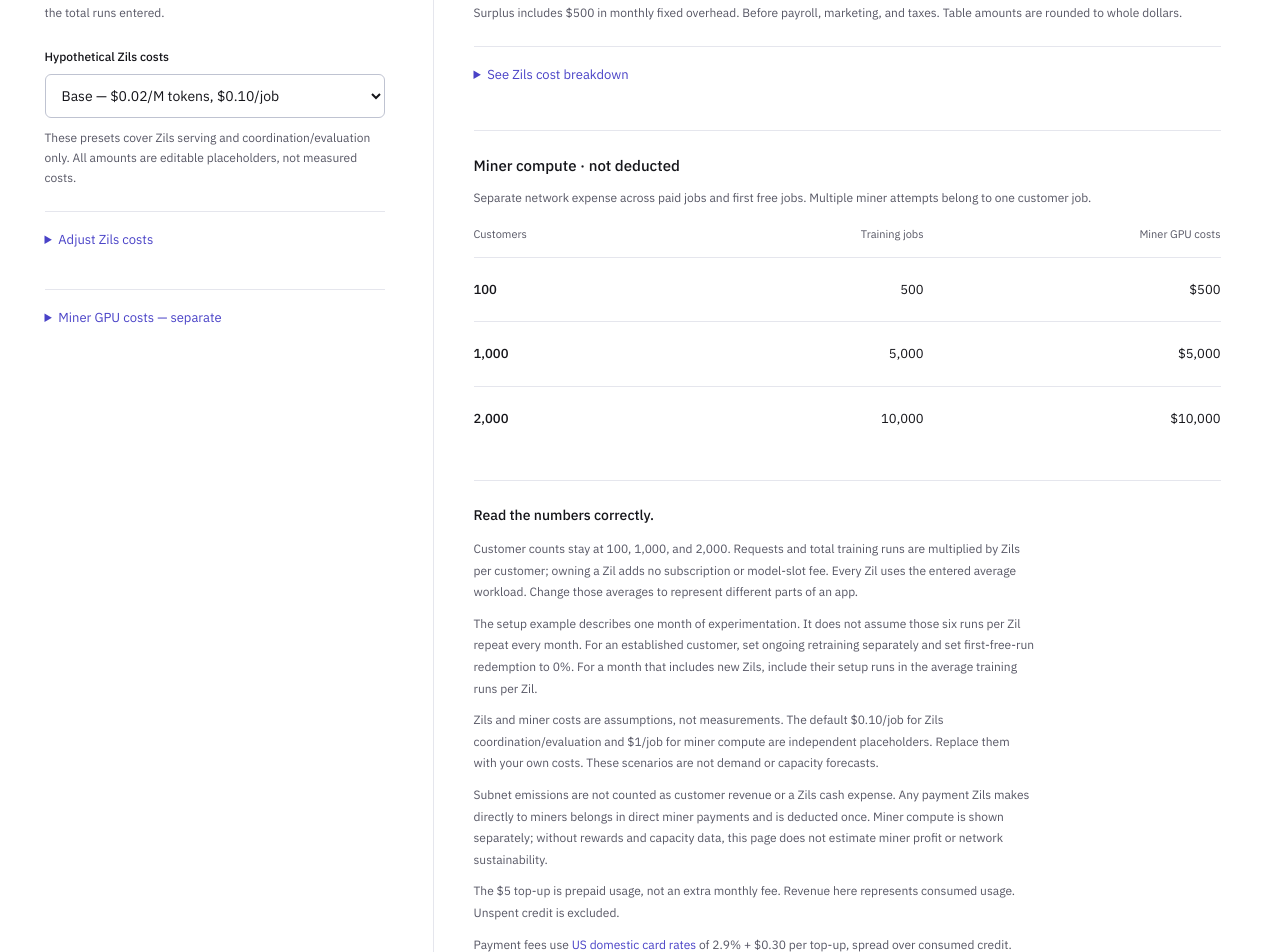
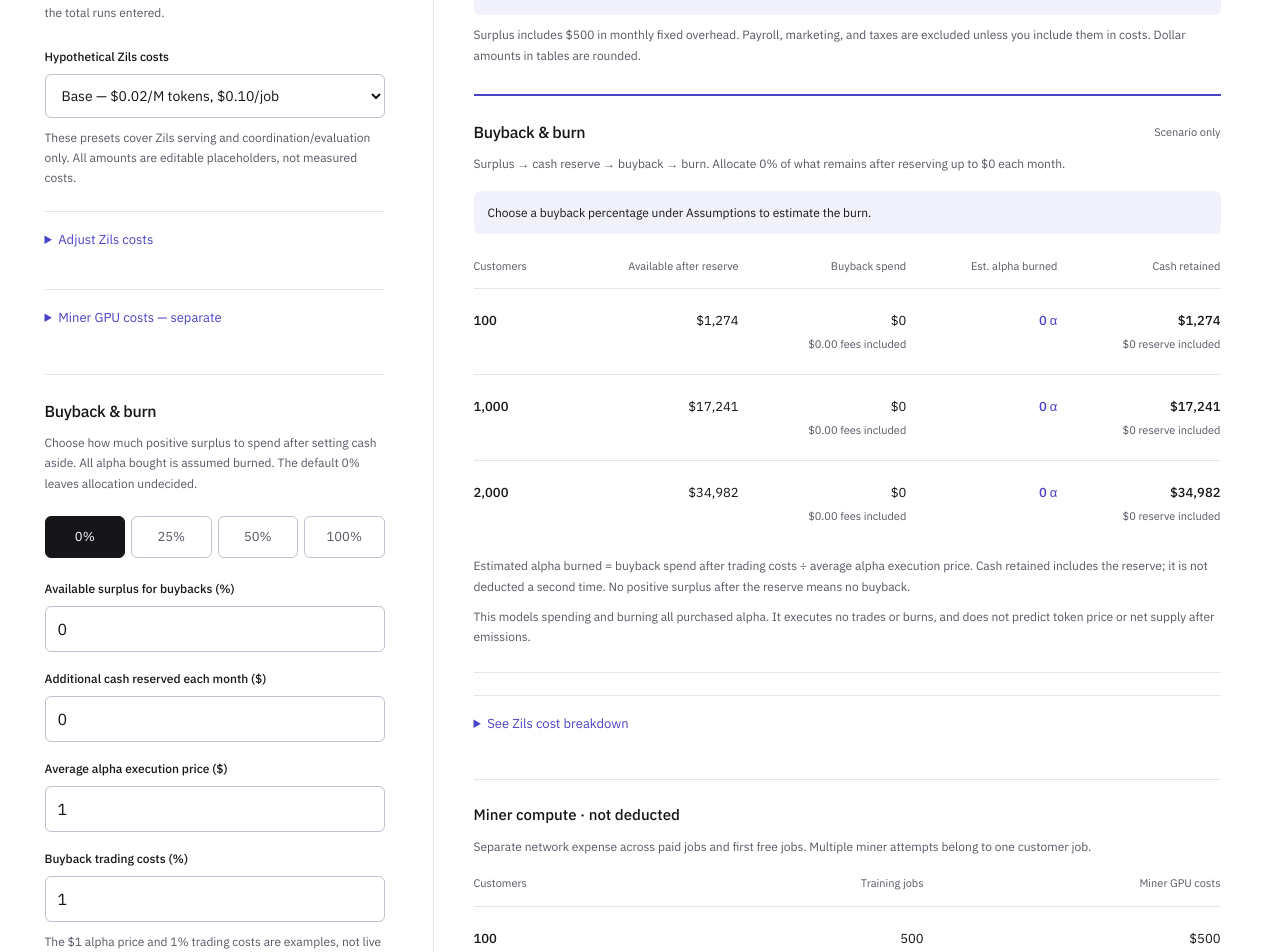
Before and after one commit to ooo-hq/zils-web, a Next.js app: page /pricing-lab in a window 1280 px wide. Shown: the part 1120-2072 px from the top of the page. Built offline with nearby package versions, Linux system fonts and the light colour scheme.

Commit message:
Add buyback modeling and brand trained comparisons as Zils

```diff
--- a/app/(home)/model/page.tsx
+++ b/app/(home)/model/page.tsx
@@ -13,7 +13,7 @@ import { benchmark, readComparison, percent, decimal, milliseconds, comparisonHe
 
 export const metadata: Metadata = {
   title: 'zils — decision model research',
-  description: 'ABCD-trained JevK5 reached 79.2% accuracy versus TypeSafe Jev’s 70.6% on the same 500 test conversations. Explore the comparison, confidence tradeoffs, and evidence.',
+  description: 'ABCD-trained Zils reached 79.2% accuracy versus TypeSafe Jev’s 70.6% on the same 500 test conversations. Explore the comparison, confidence tradeoffs, and evidence.',
   alternates: { canonical: 'https://zils.ai/model' },
 };
 
@@ -80,7 +80,7 @@ export default function ModelPage() {
           <h1 className="mt-5 max-w-[16ch] text-[clamp(2.7rem,6.5vw,4.8rem)] font-semibold leading-[0.98] tracking-[-0.06em]">Decision model research.</h1>
           <p className="mt-6 max-w-[58ch] text-lg leading-8 text-muted">Can training make a decision model better at a specific task? We compare results before and after training, alongside TypeSafe Jev and simple alternatives, then publish what improved and what did not.</p>
           <p className="mt-4 flex w-fit items-center gap-2 rounded-full bg-page/70 px-3 py-1 text-xs text-muted ring-1 ring-edge"><span className="size-1.5 shrink-0 rounded-full bg-[#FF6A00]" />Recorded experiments. Evidence and limitations published together.</p>
-          <a href="#jev-comparison" className="mt-8 inline-flex min-h-11 items-center rounded-md bg-action px-5 py-3 text-sm font-medium text-on-action hover:bg-action-hover">Compare trained JevK5 with TypeSafe Jev</a>
+          <a href="#jev-comparison" className="mt-8 inline-flex min-h-11 items-center rounded-md bg-action px-5 py-3 text-sm font-medium text-on-action hover:bg-action-hover">Compare trained Zils with TypeSafe Jev</a>
           <nav aria-label="Project resources" className="mt-4 grid gap-3 sm:grid-cols-3">
             {RESOURCES.map(r => (
               <a key={r.href} href={r.href} className={`group rounded-md border border-edge p-5 transition-colors hover:border-accent ${r.bg}`}>
--- a/app/(home)/page.tsx
+++ b/app/(home)/page.tsx
@@ -248,7 +248,7 @@ export default function HomePage() {
         <div className="grid gap-6 border-t border-edge pt-8 md:grid-cols-[1fr_1.4fr]">
           <h2 id="evidence" className="max-w-[19ch] text-2xl font-semibold leading-tight tracking-[-0.035em]">Latest results. Full research record.</h2>
           <div>
-            <p className="text-sm leading-7 text-muted">On {jevMetrics.n} held-out ABCD support conversations, trained JevK5 reached <strong className="font-semibold text-ink">{(jevTrained.accuracy * 100).toFixed(1)}% accuracy versus {(jevMetrics.accuracy * 100).toFixed(1)}% for TypeSafe Jev</strong>—{jevErrorReduction}% fewer mistakes. The full comparison includes every prediction, confidence tradeoffs, and the test method.</p>
+            <p className="text-sm leading-7 text-muted">On {jevMetrics.n} held-out ABCD support conversations, trained Zils reached <strong className="font-semibold text-ink">{(jevTrained.accuracy * 100).toFixed(1)}% accuracy versus {(jevMetrics.accuracy * 100).toFixed(1)}% for TypeSafe Jev</strong>—{jevErrorReduction}% fewer mistakes. The full comparison includes every prediction, confidence tradeoffs, and the test method.</p>
             <p className="mt-4 text-sm leading-7 text-muted">Earlier studies remain available. The flight adapter improved over its base model but trailed simple historical rates. The Kev 0.8B experiment tied the published baseline at {fez.n_correct} of {fez.n_attempted} correct answers, with worse probability estimates. Each study measures a different task.</p>
             <div className="mt-4 flex flex-wrap gap-x-6 gap-y-3 text-sm">
               <Link href="/model#jev-comparison" className="underline decoration-edge-strong underline-offset-4 hover:text-[var(--zils-accent)]">Read the latest Jev comparison</Link>
@@ -290,7 +290,7 @@ function ResearchStatus() {
       <div className="mx-auto flex max-w-6xl flex-wrap items-center justify-between gap-x-6 gap-y-1 px-6 py-2.5 sm:px-8">
         <span>Research preview</span>
         <Link href="/model#jev-comparison" className="hover:text-[var(--zils-accent)]">
-          Trained JevK5 vs TypeSafe Jev <span aria-hidden="true">↗</span>
+          Trained Zils vs TypeSafe Jev <span aria-hidden="true">↗</span>
         </Link>
       </div>
     </div>
--- a/app/(home)/pricing-lab/page.tsx
+++ b/app/(home)/pricing-lab/page.tsx
@@ -7,7 +7,7 @@ import s from './pricing-lab.module.css';
 
 export const metadata: Metadata = {
   title: 'Pricing lab — Zils',
-  description: 'Model multiple Zils per customer, per-Zil training and inference, and Zils operating costs separately from miner-funded compute.',
+  description: 'Model customer usage, Zils and miner costs, buyback spending, estimated alpha burned, and cash retained.',
   robots: { index: false, follow: false, noarchive: true, googleBot: { index: false, follow: false } },
 };
 
--- a/app/(home)/pricing-lab/pricing-lab.module.css
+++ b/app/(home)/pricing-lab/pricing-lab.module.css
@@ -31,6 +31,14 @@
 .minerCosts h3 { margin: 0; font-size: 15px; font-weight: 500; }
 .minerCosts .tableWrap { margin-top: 18px; }
 .minerCosts .table { min-width: 0; }
+.buybackInputs { margin-top: 28px; padding-top: 24px; border-top: 1px solid var(--zils-edge); }
+.buybackInputs h3, .buybackResults h3 { margin: 0; font-size: 16px; font-weight: 500; letter-spacing: -.02em; }
+.buybackResults { margin-top: 28px; padding: 24px 0; border-top: 2px solid var(--zils-accent); border-bottom: 1px solid var(--zils-edge); }
+.scenarioBadge { color: var(--zils-muted); font-size: 11px; }
+.buybackNotice { margin: 16px 0 0; padding: 12px 14px; border-radius: 6px; background: var(--zils-soft); font-size: 12px; line-height: 1.6; }
+.buybackResults .tableWrap { margin-top: 24px; }
+.buybackTable { min-width: 540px; }
+.burn { color: var(--zils-accent); font-weight: 500; }
 .unitSpend { display: flex; flex-direction: column; gap: 8px; padding: 32px 0 28px; }
 .unitSpend span { color: var(--zils-muted); font-size: 13px; }
 .unitSpend strong { font-size: clamp(42px, 5vw, 62px); line-height: 1.05; letter-spacing: -.06em; font-weight: 500; font-variant-numeric: tabular-nums; overflow-wrap: anywhere; }
--- a/app/(home)/pricing-lab/pricing-lab.tsx
+++ b/app/(home)/pricing-lab/pricing-lab.tsx
@@ -15,6 +15,7 @@ const count = (value: number) => new Intl.NumberFormat('en-US').format(value);
 const customerCounts = [100, 1_000, 2_000];
 const workloadFields: ModelField[] = ['zils', 'requests', 'tokens', 'runs', 'newCustomers'];
 const costFields: ModelField[] = ['inference', 'training', 'minerPayment', 'fixed', 'topup'];
+const buybackFields: ModelField[] = ['buybackPercent', 'cashReserve', 'alphaPrice', 'buybackFeePercent'];
 
 export function PricingLab() {
   const [inputs, setInputs] = useState<ModelInputs>(DEFAULT_MODEL_INPUTS);
@@ -80,6 +81,18 @@ export function PricingLab() {
           <div className={s.fields}>{field('minerCompute')}</div>
           <p className={s.hint}>Estimate total GPU expense across all miner attempts for one customer job. This is shown separately and never deducted from Zils revenue. It does not include miner rewards or establish miner profitability.</p>
         </details>
+        <section className={s.buybackInputs} aria-labelledby="buyback-inputs-heading">
+          <h3 id="buyback-inputs-heading">Buyback &amp; burn</h3>
+          <p className={s.hint}>Choose how much positive surplus to spend after setting cash aside. All alpha bought is assumed burned. The default 0% leaves allocation undecided.</p>
+          <div className={s.presets} role="group" aria-label="Buyback allocation examples">
+            {[0, 25, 50, 100].map(percent => <button key={percent} type="button"
+              aria-pressed={inputs.buybackPercent.trim() !== '' && Number(inputs.buybackPercent) === percent}
+              onClick={() => setInputs(previous => ({ ...previous, buybackPercent: String(percent) }))}>{percent}%</button>)}
+          </div>
+          <div className={s.fields}>{buybackFields.map(field)}</div>
+          <p className={s.hint}>The $1 alpha price and 1% trading costs are examples, not live quotes. Use the average price you expect to pay, including price impact. Trading costs cover conversion, swap, and network fees within the buyback budget.</p>
+          <p className={s.hint}>The monthly reserve stays with Zils and is held back once per scenario. Include payroll, marketing, and taxes in your costs or reserve before treating surplus as spendable.</p>
+        </section>
       </section>
 
       <section className={s.results} aria-labelledby="results-heading">
@@ -92,9 +105,9 @@ export function PricingLab() {
           <span>${BETA_PRICING.trainingRun} / extra run</span>
           <span>${BETA_PRICING.startingCredit} prepaid credit</span>
         </div>
-        <p className={s.costNotice}>Miners fund adapter training. Zils surplus deducts only the Zils costs entered here, payment fees, and fixed overhead.</p>
+        <p className={s.costNotice}>Miners fund adapter training. Zils surplus deducts the Zils costs entered here, payment fees, and fixed overhead. Buybacks are then allocated after the cash reserve.</p>
         {!results || !unit ? (
-          <p id="model-error" role="alert" className={s.error}>Enter a valid amount in each field. Zils, requests, and tokens must be whole numbers; top-ups start at ${BETA_PRICING.startingCredit} and the first-free-run share is 0–100%.</p>
+          <p id="model-error" role="alert" className={s.error}>Enter a valid amount in each field. Zils, requests, and tokens must be whole numbers; top-ups start at ${BETA_PRICING.startingCredit}, percentages are 0–100%, and alpha execution price must be greater than $0.</p>
         ) : (
           <div aria-live="polite" aria-atomic="true">
             <div className={s.unitSpend}>
@@ -109,7 +122,7 @@ export function PricingLab() {
             <div className={s.tableWrap} role="region" aria-label="Monthly scenario comparison" tabIndex={0}>
               <table className={s.table}>
                 <caption className="sr-only">Estimated monthly economics at 100, 1,000, and 2,000 paying customers</caption>
-                <thead><tr><th scope="col">Customers</th><th scope="col">Usage revenue</th><th scope="col">Zils variable costs</th><th scope="col">Payment fees</th><th scope="col">Zils surplus</th></tr></thead>
+                <thead><tr><th scope="col">Customers</th><th scope="col">Usage revenue</th><th scope="col">Zils variable costs</th><th scope="col">Payment fees</th><th scope="col">Surplus before buybacks</th></tr></thead>
                 <tbody>{results.map(row => (
                   <tr key={row.customers}>
                     <th scope="row">{count(row.customers)}<span className={s.rowNote}>{count(row.zils)} Zils</span></th>
@@ -128,7 +141,30 @@ export function PricingLab() {
                   ? 'No fixed overhead to recover at these assumptions.'
                   : <><strong>{count(unit.breakEvenCustomers)} paying customers</strong> to cover the modeled costs.</>}
             </p>
-            <p className={s.hint}>Surplus includes {usd(assumptions!.fixed)} in monthly fixed overhead. Before payroll, marketing, and taxes. Table amounts are rounded to whole dollars.</p>
+            <p className={s.hint}>Surplus includes {usd(assumptions!.fixed)} in monthly fixed overhead. Payroll, marketing, and taxes are excluded unless you include them in costs. Dollar amounts in tables are rounded.</p>
+            <section className={s.buybackResults} aria-labelledby="buyback-results-heading">
+              <div className={s.sectionHeading}>
+                <h3 id="buyback-results-heading">Buyback &amp; burn</h3>
+                <span className={s.scenarioBadge}>Scenario only</span>
+              </div>
+              <p className={s.hint}>Surplus → cash reserve → buyback → burn. Allocate {count(assumptions!.buybackPercent)}% of what remains after reserving up to {usd(assumptions!.cashReserve)} each month.</p>
+              {assumptions!.buybackPercent === 0 && <p className={s.buybackNotice}>Choose a buyback percentage under Assumptions to estimate the burn.</p>}
+              <div className={s.tableWrap} role="region" aria-label="Buyback and burn scenarios" tabIndex={0}>
+                <table className={`${s.table} ${s.buybackTable}`}>
+                  <caption className="sr-only">Monthly buyback spending, estimated alpha burned, and Zils cash retained</caption>
+                  <thead><tr><th scope="col">Customers</th><th scope="col">Available after reserve</th><th scope="col">Buyback spend</th><th scope="col">Est. alpha burned</th><th scope="col">Cash retained</th></tr></thead>
+                  <tbody>{results.map(row => <tr key={row.customers}>
+                    <th scope="row">{count(row.customers)}</th>
+                    <td>{usd(row.buybackAvailable)}</td>
+                    <td>{usd(row.buybackSpend)}<span className={s.rowNote}>{usd(row.buybackFees, 2)} fees included</span></td>
+                    <td className={s.burn}>{count(row.alphaBurned)} α</td>
+                    <td className={row.retainedCash < 0 ? s.loss : s.surplus}>{usd(row.retainedCash)}<span className={s.rowNote}>{usd(row.reserveHeld)} reserve included</span></td>
+                  </tr>)}</tbody>
+                </table>
+              </div>
+              <p className={s.hint}>Estimated alpha burned = buyback spend after trading costs ÷ average alpha execution price. Cash retained includes the reserve; it is not deducted a second time. No positive surplus after the reserve means no buyback.</p>
+              <p className={s.hint}>This models spending and burning all purchased alpha. It executes no trades or burns, and does not predict token price or net supply after emissions.</p>
+            </section>
             <details className={s.details}>
               <summary>See Zils cost breakdown</summary>
               <div className={s.tableWrap} role="region" aria-label="Zils variable cost breakdown" tabIndex={0}>
@@ -159,6 +195,7 @@ export function PricingLab() {
           <p>Zils and miner costs are assumptions, not measurements. The default $0.10/job for Zils coordination/evaluation and $1/job for miner compute are independent placeholders. Replace them with your own costs. These scenarios are not demand or capacity forecasts.</p>
           <p>Subnet emissions are not counted as customer revenue or a Zils cash expense. Any payment Zils makes directly to miners belongs in direct miner payments and is deducted once. Miner compute is shown separately; without rewards and capacity data, this page does not estimate miner profit or network sustainability.</p>
           <p>The ${BETA_PRICING.startingCredit} top-up is prepaid usage, not an extra monthly fee. Revenue here represents consumed usage. Unspent credit is excluded.</p>
+          <p>Buybacks use consumed-usage surplus, never unspent customer credit. Reserves are additional cash set aside for the modeled month, not a starting bank balance. Cash retained is a modeled monthly amount, not a treasury balance or a cash-flow forecast. Alpha price, trading costs, and allocation are editable assumptions, not a buyback commitment.</p>
           <p>Payment fees use <a href="https://stripe.com/pricing" target="_blank" rel="noreferrer">US domestic card rates</a> of 2.9% + $0.30 per top-up, spread over consumed credit. Cash timing and transaction rounding will differ. A first free run reduces billable runs, while all entered runs still incur the modeled Zils and miner costs.</p>
         </div>
       </section>
--- a/components/support-decision-examples.tsx
+++ b/components/support-decision-examples.tsx
@@ -37,7 +37,7 @@ export function SupportDecisionExamples() {
       <details className="mt-6 rounded-md bg-surface px-5 py-4 sm:px-6">
         <summary className="cursor-pointer text-sm font-medium marker:text-accent hover:text-accent">A mistake training introduced</summary>
         <p className="mt-4 max-w-[68ch] text-sm leading-7 text-muted">{regression.context_summary}</p>
-        <p className="mt-3 text-sm leading-7 text-muted">Before training, JevK5 chose <strong className="font-medium text-ink">{action(regression.unchanged.choice).toLowerCase()}</strong>, matching the recorded action. After training, it chose <strong className="font-medium text-ink">{action(regression.trained.choice).toLowerCase()}</strong>. This was one of the 21 new mistakes it introduced, alongside 128 corrected mistakes.</p>
+        <p className="mt-3 text-sm leading-7 text-muted">Before training, Zils chose <strong className="font-medium text-ink">{action(regression.unchanged.choice).toLowerCase()}</strong>, matching the recorded action. After training, it chose <strong className="font-medium text-ink">{action(regression.trained.choice).toLowerCase()}</strong>. This was one of the 21 new mistakes it introduced, alongside 128 corrected mistakes.</p>
       </details>
       <p className="mt-5 text-xs leading-6 text-muted">Examples selected to explain the decisions. The 79.2% result above includes all 500 test cases. This measures action selection, not tool execution or a complete customer conversation.</p>
       <a href="/model/abcd-002-examples.json" className="mt-4 inline-block text-sm underline decoration-edge-strong underline-offset-4 hover:text-accent hover:decoration-accent">Recorded example predictions (JSON)</a>
--- a/lib/jev-comparison.ts
+++ b/lib/jev-comparison.ts
@@ -10,7 +10,7 @@ export const jevSource = '/model/abcd-002-jev.json';
 export const jevMethod = '/model/abcd-002-jev.md';
 export const jevPredictions = '/model/abcd-002-jev-predictions.json';
 export const jevComparisons = [
-  { name: 'Shared JevK5', note: 'No ABCD-specific training', metrics: { ...record.test.metrics.shared_jevk5, count: record.test.metrics.shared_jevk5.n }, trained: false },
+  { name: 'Shared Zils', note: 'No ABCD-specific training', metrics: { ...record.test.metrics.shared_jevk5, count: record.test.metrics.shared_jevk5.n }, trained: false },
   { name: 'TypeSafe Jev 1.13', note: 'Hosted Jev 1.13.0 · Same inputs and choices', metrics: { ...jevMetrics, count: jevMetrics.n }, trained: false },
-  { name: 'Trained JevK5', note: 'Trained on 1,024 separate conversations', metrics: { ...jevTrained, count: jevTrained.n }, trained: true },
+  { name: 'Trained Zils', note: 'Trained on 1,024 separate conversations', metrics: { ...jevTrained, count: jevTrained.n }, trained: true },
 ] as const;
--- a/lib/pricing-model.ts
+++ b/lib/pricing-model.ts
@@ -12,6 +12,10 @@ export const MODEL_FIELDS = {
   fixed: { label: 'Zils fixed overhead per month ($)', min: 0, max: 10_000_000, step: 'any' },
   topup: { label: 'Average top-up ($)', min: BETA_PRICING.startingCredit, max: 100_000, step: 'any' },
   newCustomers: { label: 'Customers redeeming their first free run (%)', min: 0, max: 100, step: 'any' },
+  buybackPercent: { label: 'Available surplus for buybacks (%)', min: 0, max: 100, step: 'any' },
+  cashReserve: { label: 'Additional cash reserved each month ($)', min: 0, max: 10_000_000, step: 'any' },
+  alphaPrice: { label: 'Average alpha execution price ($)', min: 0.000000001, max: 1_000_000, step: 'any' },
+  buybackFeePercent: { label: 'Buyback trading costs (%)', min: 0, max: 100, step: 'any' },
 } as const;
 
 export type ModelField = keyof typeof MODEL_FIELDS;
@@ -42,6 +46,10 @@ export const DEFAULT_MODEL_INPUTS: ModelInputs = {
   fixed: '500',
   topup: '5',
   newCustomers: '0',
+  buybackPercent: '0',
+  cashReserve: '0',
+  alphaPrice: '1',
+  buybackFeePercent: '1',
 };
 
 export function parseModelInputs(inputs: ModelInputs): ModelAssumptions | null {
@@ -79,6 +87,14 @@ export function modelPricing(assumptions: ModelAssumptions, customers: number) {
   const revenue = customers * revenuePerCustomer;
   const delivery = customers * deliveryPerCustomer;
   const fees = customers * feesPerCustomer;
+  const surplus = revenue - delivery - fees - assumptions.fixed;
+  // A reserve is retained cash, not another expense. Buybacks cannot use losses
+  // or reserved funds; trading costs are included in the allocated spend.
+  const reserveHeld = Math.min(Math.max(0, surplus), assumptions.cashReserve);
+  const buybackAvailable = Math.max(0, surplus - reserveHeld);
+  const buybackSpend = buybackAvailable * assumptions.buybackPercent / 100;
+  const buybackFees = buybackSpend * assumptions.buybackFeePercent / 100;
+  const alphaPurchasedUsd = buybackSpend - buybackFees;
   return {
     customers, revenue, delivery, fees, revenuePerCustomer, contributionPerCustomer, feeRate,
     zils: customers * assumptions.zils,
@@ -91,7 +107,9 @@ export function modelPricing(assumptions: ModelAssumptions, customers: number) {
     minerPayments: customers * minerPaymentsPerCustomer,
     trainingJobs: customers * jobsPerCustomer,
     minerCompute: customers * jobsPerCustomer * assumptions.minerCompute,
-    surplus: revenue - delivery - fees - assumptions.fixed,
+    surplus, reserveHeld, buybackAvailable, buybackSpend, buybackFees, alphaPurchasedUsd,
+    alphaBurned: alphaPurchasedUsd / assumptions.alphaPrice,
+    retainedCash: surplus - buybackSpend,
     breakEvenCustomers: contributionPerCustomer > 0
       ? Math.ceil(assumptions.fixed / contributionPerCustomer)
       : contributionPerCustomer === 0 && assumptions.fixed === 0 ? 0 : null,
```
Also changed, not shown: components/jev-comparison.tsx (+7 -6 lines), components/support-study.tsx (+4 -4 lines), 2 other files (tests, documents, lock files or other folders).
